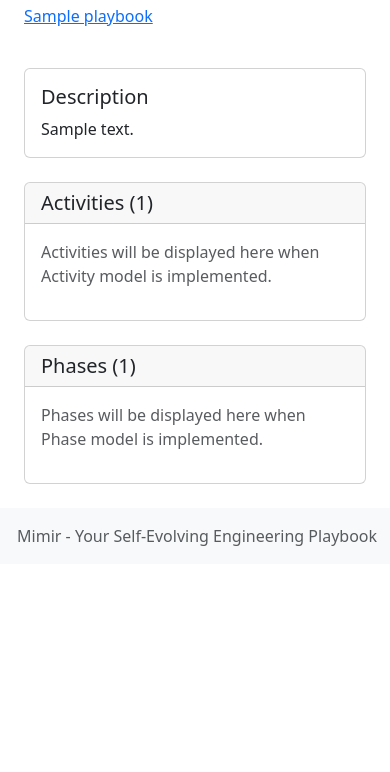
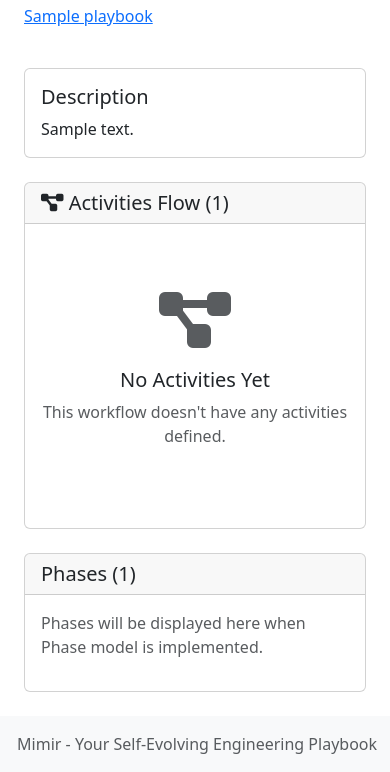
Before and after one commit to petelind/mimir, a Django app: template templates/workflows/detail.html in a window 390 px wide. Shown: the part 211-983 px from the top of the page. Before the commit the page ends 757 px from the top, so only its background shows below. Run offline with Django 5.2, Linux system fonts and the light colour scheme; the template is opened without the code that fills it: most values are stand-ins (such as "Sample title", 1, 10 or a date in 2020); some libraries are stand-ins or nearby versions.

Commit message:
feat(workflows): add Graphviz activities flow diagram to workflow detail page
Frontend (templates/workflows/detail.html):
- Replaced activities placeholder with SVG graph display
- Activities Flow section with count in header
- Add Activity button for owners (with tooltip)
- Graphviz SVG rendering with graph-container div
- Empty state with "Create First Activity" button
- Fallback warning if graph generation fails
- All semantic data-testid attributes:
  * activities-section
  * add-activity-btn
  * activities-graph
  * empty-activities-state
  * create-first-activity-btn

CSS Styling:
- Responsive SVG container with auto-sizing
- Hover effects for clickable nodes
- Mobile-responsive padding
- Background color for graph area
- Cursor pointer for SVG links

Icons: Font Awesome Pro (fa-diagram-project, fa-plus)
Bootstrap components: Card, buttons, tooltips
Follows UI conventions per project rules

Refs: WORKFLOW_ACTIVITIES_INTEGRATION_PLAN.md Step 3

```diff
--- a/templates/workflows/detail.html
+++ b/templates/workflows/detail.html
@@ -56,13 +56,55 @@
     </div>
     {% endif %}
 
-    <!-- Activities Section (Placeholder) -->
-    <div class="card mb-4">
-        <div class="card-header">
-            <h5 class="mb-0">Activities ({{ workflow.get_activity_count }})</h5>
+    <!-- Activities Flow Diagram -->
+    <div class="card mb-4" data-testid="activities-section">
+        <div class="card-header d-flex justify-content-between align-items-center">
+            <h5 class="mb-0">
+                <i class="fa-solid fa-diagram-project"></i> Activities Flow ({{ activity_count }})
+            </h5>
+            {% if can_edit %}
+            <a href="{% url 'activity_create' playbook_pk=playbook.pk workflow_pk=workflow.pk %}"
+               class="btn btn-sm btn-primary"
+               data-testid="add-activity-btn"
+               data-bs-toggle="tooltip"
+               data-bs-placement="left"
+               title="Create a new activity in this workflow">
+                <i class="fa-solid fa-plus"></i> Add Activity
+            </a>
+            {% endif %}
         </div>
         <div class="card-body">
-            <p class="text-muted">Activities will be displayed here when Activity model is implemented.</p>
+            {% if has_activities %}
+                {% if activities_svg %}
+                    <!-- Graphviz SVG Flow Diagram -->
+                    <div class="graph-container" data-testid="activities-graph">
+                        {{ activities_svg|safe }}
+                    </div>
+                {% else %}
+                    <!-- Graph generation failed - show message -->
+                    <div class="alert alert-warning" role="alert">
+                        <i class="fa-solid fa-exclamation-triangle"></i>
+                        <strong>Graph visualization unavailable.</strong>
+                        Unable to generate activity flow diagram. Graphviz may not be installed.
+                    </div>
+                {% endif %}
+            {% else %}
+                <!-- Empty State -->
+                <div class="text-center py-5" data-testid="empty-activities-state">
+                    <i class="fa-solid fa-diagram-project fa-4x text-muted mb-3"></i>
+                    <h5>No Activities Yet</h5>
+                    <p class="text-muted">This workflow doesn't have any activities defined.</p>
+                    {% if can_edit %}
+                    <a href="{% url 'activity_create' playbook_pk=playbook.pk workflow_pk=workflow.pk %}"
+                       class="btn btn-primary"
+                       data-testid="create-first-activity-btn"
+                       data-bs-toggle="tooltip"
+                       title="Create the first activity for this workflow">
+                        <i class="fa-solid fa-plus"></i> Create First Activity
+                    </a>
+                    {% endif %}
+                </div>
+            {% endif %}
         </div>
     </div>
 
@@ -79,6 +121,41 @@
     {% endif %}
 </div>
 
+<style>
+    /* Activity Graph SVG Styling */
+    .graph-container {
+        overflow-x: auto;
+        margin: 1rem 0;
+        padding: 1rem;
+        background: #f8f9fa;
+        border-radius: 4px;
+    }
+
+    .graph-container svg {
+        max-width: 100%;
+        height: auto;
+        display: block;
+        margin: 0 auto;
+    }
+
+    /* Make SVG links clickable with pointer cursor */
+    .graph-container svg a {
+        cursor: pointer;
+    }
+
+    /* Hover effect for activity nodes */
+    .graph-container svg a:hover {
+        opacity: 0.85;
+    }
+
+    /* Responsive handling for smaller screens */
+    @media (max-width: 768px) {
+        .graph-container {
+            padding: 0.5rem;
+        }
+    }
+</style>
+
 <script>
     // Initialize tooltips
     document.addEventListener('DOMContentLoaded', function() {
```
